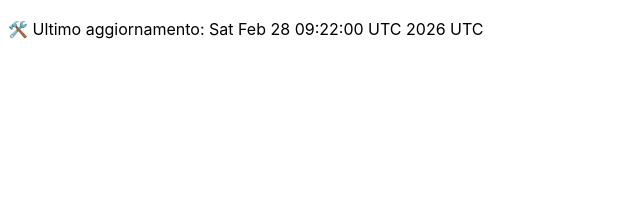
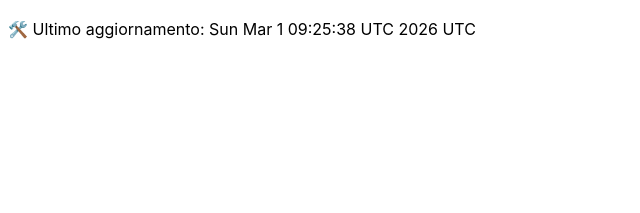
Before and after one commit to DanteTrb/DanteTrb.github.io, a Jekyll site: the page built from badges.md, in a window 1280 px wide. Shown: the top 213 px of the page, without its empty margins (0-640 px from the left). Built offline with Jekyll 4.4.1, drawn with Linux system fonts in a browser that asks for light colours; our own code applies the rules of GitHub Pages for plain Markdown files.

Commit message:
🛠️ Aggiornamento automatico badge

```diff
--- a/badges.md
+++ b/badges.md
@@ -1 +1 @@
-🛠️ Ultimo aggiornamento: Sat Feb 28 09:22:00 UTC 2026 UTC
+🛠️ Ultimo aggiornamento: Sun Mar  1 09:25:38 UTC 2026 UTC
```
